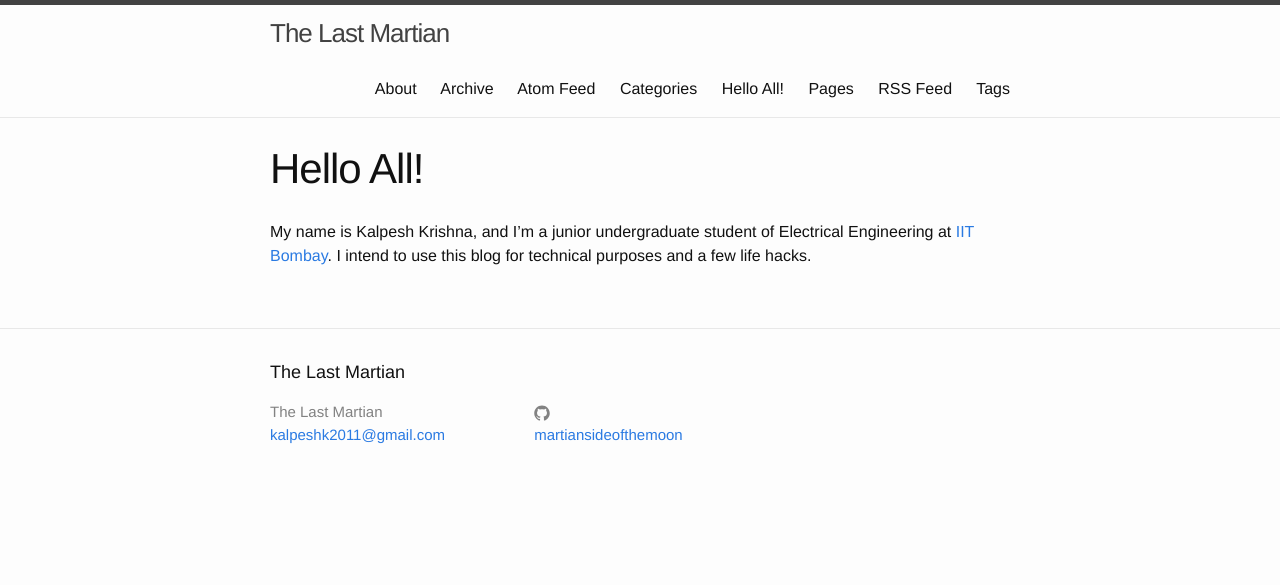
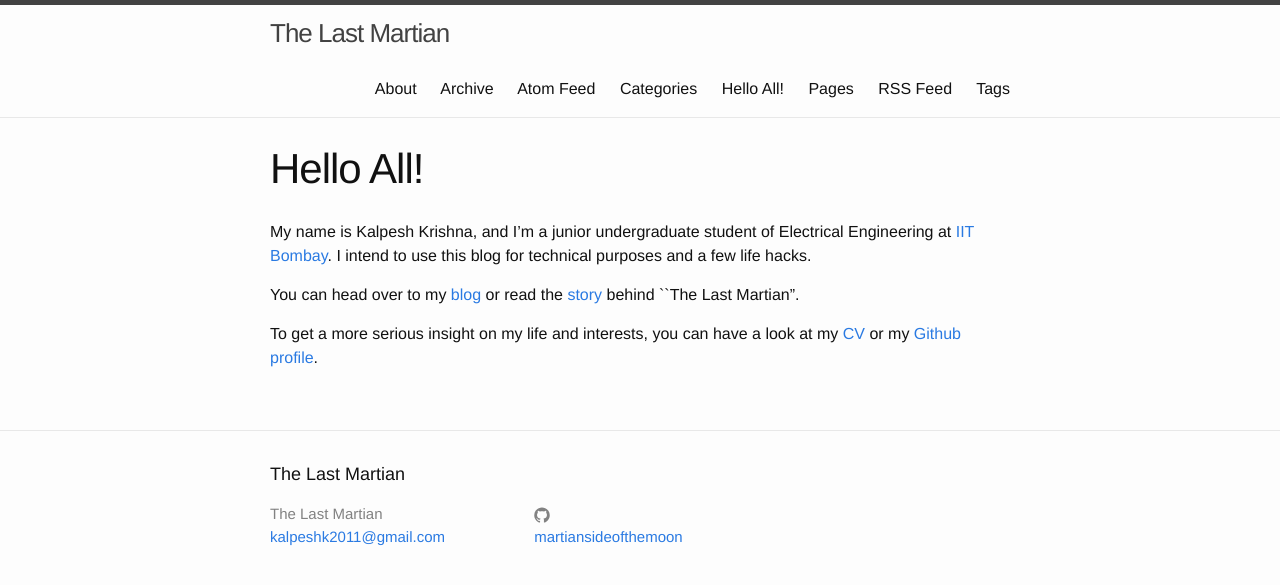
Before and after one commit to martiansideofthemoon/martiansideofthemoon.github.io, a Jekyll site: the page built from index.md, in a window 1280 px wide. Shown: the top 585 px of the page. Built offline with Jekyll 4.4.1, drawn with Linux system fonts in a browser that asks for light colours.

Commit message:
Adding home page details

```diff
--- a/index.md
+++ b/index.md
@@ -5,3 +5,7 @@ title: Hello All!
 {% include JB/setup %}
 
 My name is Kalpesh Krishna, and I'm a junior undergraduate student of Electrical Engineering at [IIT Bombay](iitb.ac.in). I intend to use this blog for technical purposes and a few life hacks.
+
+You can head over to my [blog](http://martiansideofthemoon.github.io/archive.html) or read the [story](http://martiansideofthemoon.github.io/about/) behind ``The Last Martian".
+
+To get a more serious insight on my life and interests, you can have a look at my [CV](http://home.iitb.ac.in/~kalpesh1729/resume.pdf) or my [Github profile](https://github.com/martiansideofthemoon).
```
